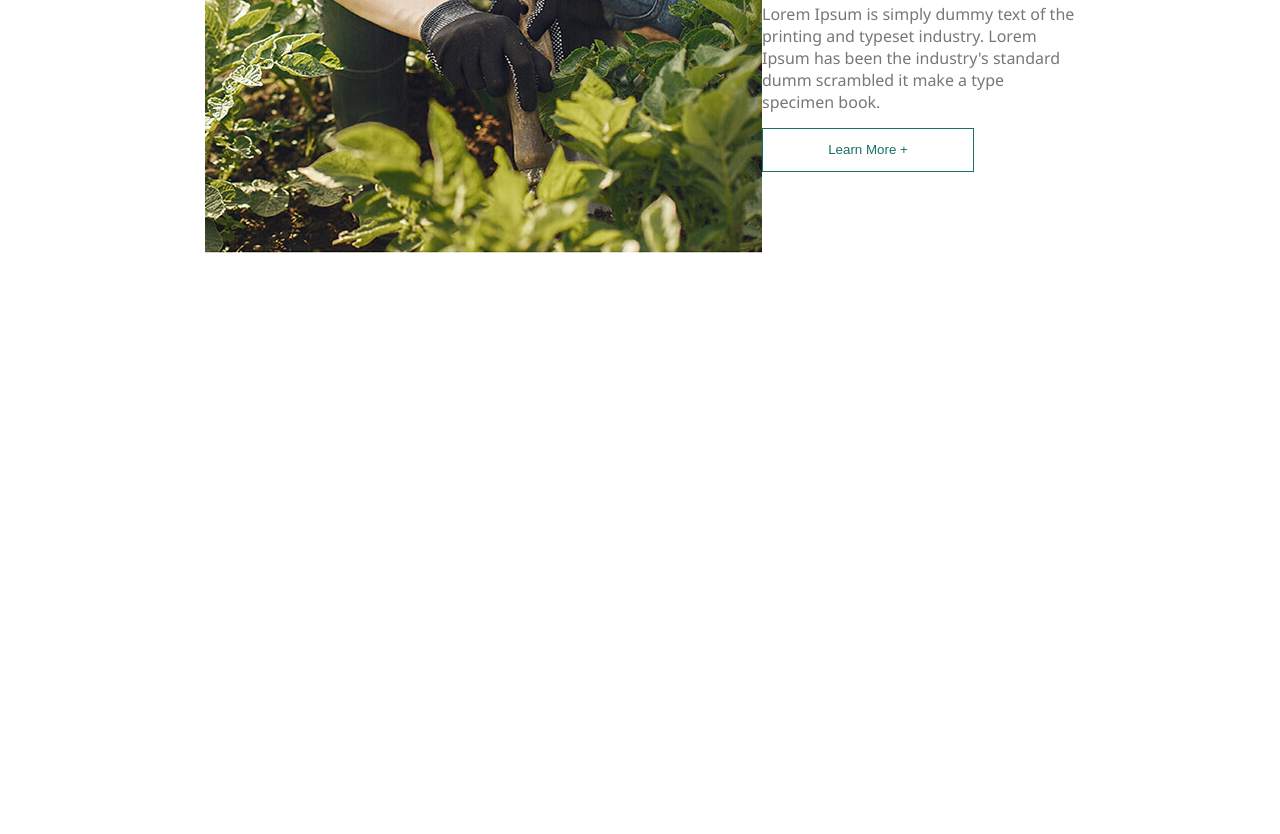
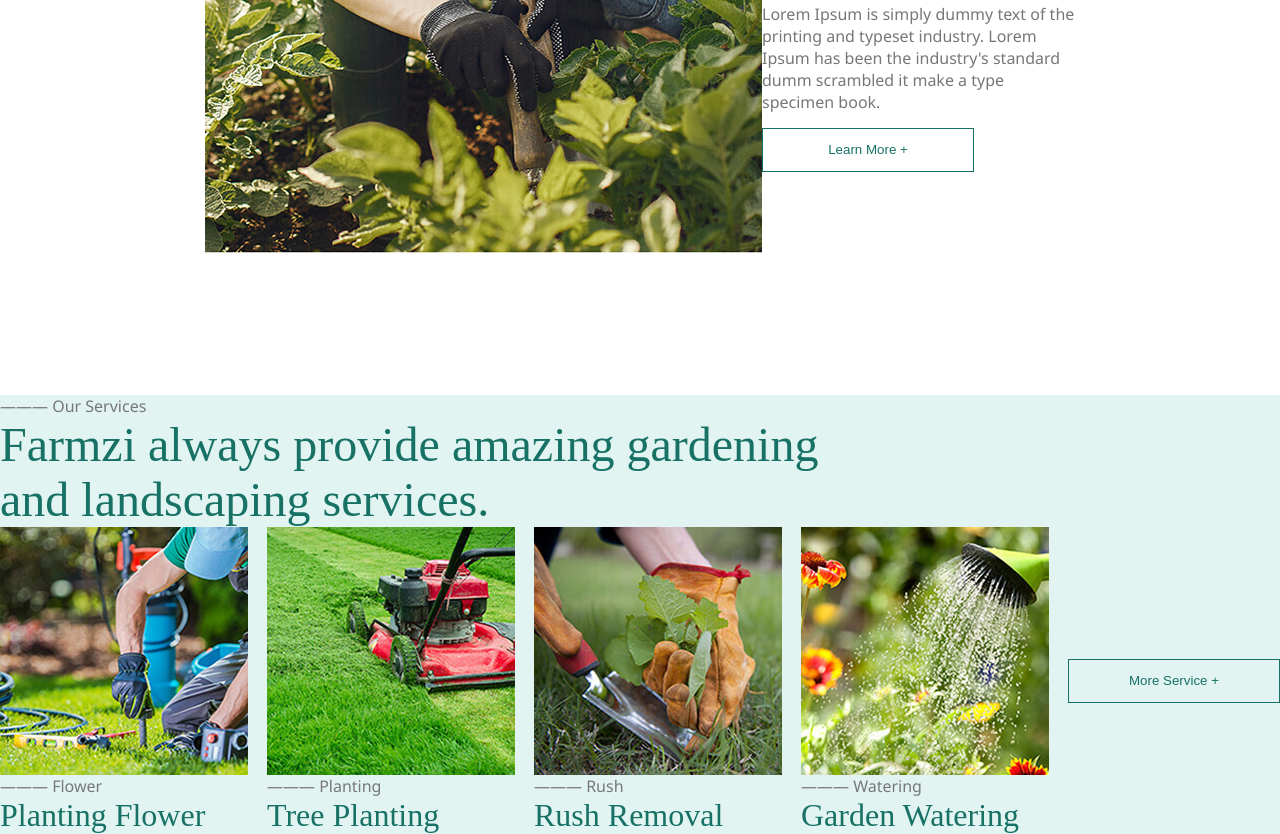
Before and after one commit to hloiteek/farmzi, a plain HTML site: page index.html in a window 1280 px wide. Shown: the part 2025-2859 px from the top of the page. Before the commit the page ends 2420 px from the top, so only its background shows below. Drawn offline with Linux system fonts and the light colour scheme.

Commit message:
Add files via upload

```diff
--- a/index.html
+++ b/index.html
@@ -86,5 +86,42 @@
 
     </section>
 
+    <section class="segodnya">
+        <div class="segodnya_box">
+            <div class="gde">
+                <p class="text3">——— Our Services</p>
+                <p class="hloi">Farmzi always provide amazing gardening and landscaping services.</p>
+
+            </div>
+
+            <div class="image_box">
+                <div class="segodnya1">
+                    <img src="IMAGE (4).png" alt="">
+                    <p class="text3">——— Flower</p>
+                    <P class="you">Planting Flower</P>
+                </div>
+                <div class="segodnya1">
+                    <img src="IMAGE (5).png" alt="">
+                    <P class="text3">——— Planting</P>
+                    <P class="you">Tree Planting</P>
+                </div>
+                <div class="segodnya1">
+                    <img src="IMAGE (6).png" alt="">
+                    <p class="text3">——— Rush</p>
+                    <p class="you">Rush Removal</p>
+                </div>
+                <div class="segodnya1">
+                    <img src="IMAGE (7).png" alt="">
+                    <p class="text3">——— Watering</p>
+                    <p class="you">Garden Watering</p>
+                </div>
+                <div class="butt">
+                    <button class="knopka">More Service +</button>
+                </div>
+
+            </div>
+        </div>
+    </section>
+
 </body>
 </html>
--- a/style.css
+++ b/style.css
@@ -86,7 +86,6 @@ ul li a:hover{
     width: 212px;
     height: 44px;
 
-    appearance: none;
     border: 1px solid #177165;
     border-radius: 0%;
 
@@ -96,15 +95,9 @@ ul li a:hover{
     transition: 0.4s all ease;
 }
 
-.rat:hover{
-    background: #ffffff;
-    color:#177165;
-}
-
 .today{
     width: 100%;
     height: 1400px;
-
     background-color: #ffffff;
 
     display: flex;
@@ -122,8 +115,6 @@ ul li a:hover{
 
     display: flex;
     flex-direction: column;
-
-
 }
 
 .text1{
@@ -188,7 +179,6 @@ ul li a:hover{
     width: 212px;
     height: 44px;
 
-    appearance: none;
     border: 1px solid #177165;
     border-radius: 0%;
 
@@ -202,3 +192,69 @@ ul li a:hover{
     background: #177165;
     color:#ffffff;
 }
+.gde{
+    width: 100%;
+    height: auto;
+
+}
+
+.segodnya{
+    background-color: #E1F4F2;
+}
+
+.hloi{
+    width: 70%;
+    height: auto;
+
+    color: #177165;
+    font-size: 48px;
+}
+
+.image_box{
+    display: flex;
+    flex-direction: row;
+    justify-content: space-between;
+}
+
+.segodnya1{
+    display: flex;
+    flex-direction: column;
+    justify-content: space-around;
+}
+
+.segodnya_box{
+    display: flex;
+    flex-direction: column;
+    justify-content: center;
+}
+
+.you{
+    color: #177165;
+    font-size: 32px;
+}
+
+.butt{
+    display: flex;
+    flex-direction: row-reverse;
+    justify-content: center;
+    align-items: center;
+}
+
+
+.knopka{
+    width: 212px;
+    height: 44px;
+
+    border: 1px solid #177165;
+    border-radius: 0%;
+
+    background: #E1F4F2;
+    color:#177165;
+
+    transition: 0.4s all ease;
+}
+
+.knopka:hover{
+    background: #177165;
+    color:#E1F4F2;
+}
```
Also changed, not shown: IMAGE (4).png (added), IMAGE (5).png (added), IMAGE (6).png (added), IMAGE (7).png (added).
